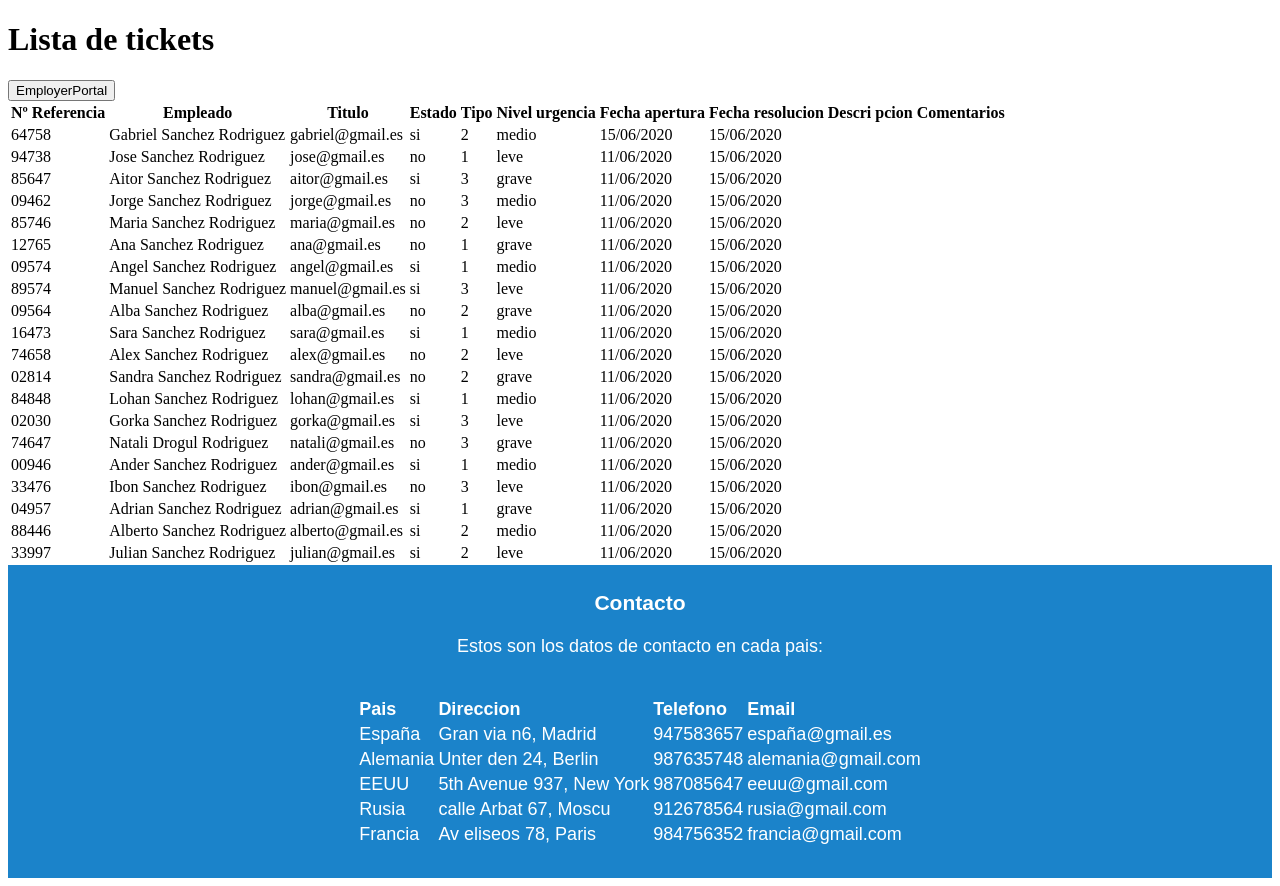
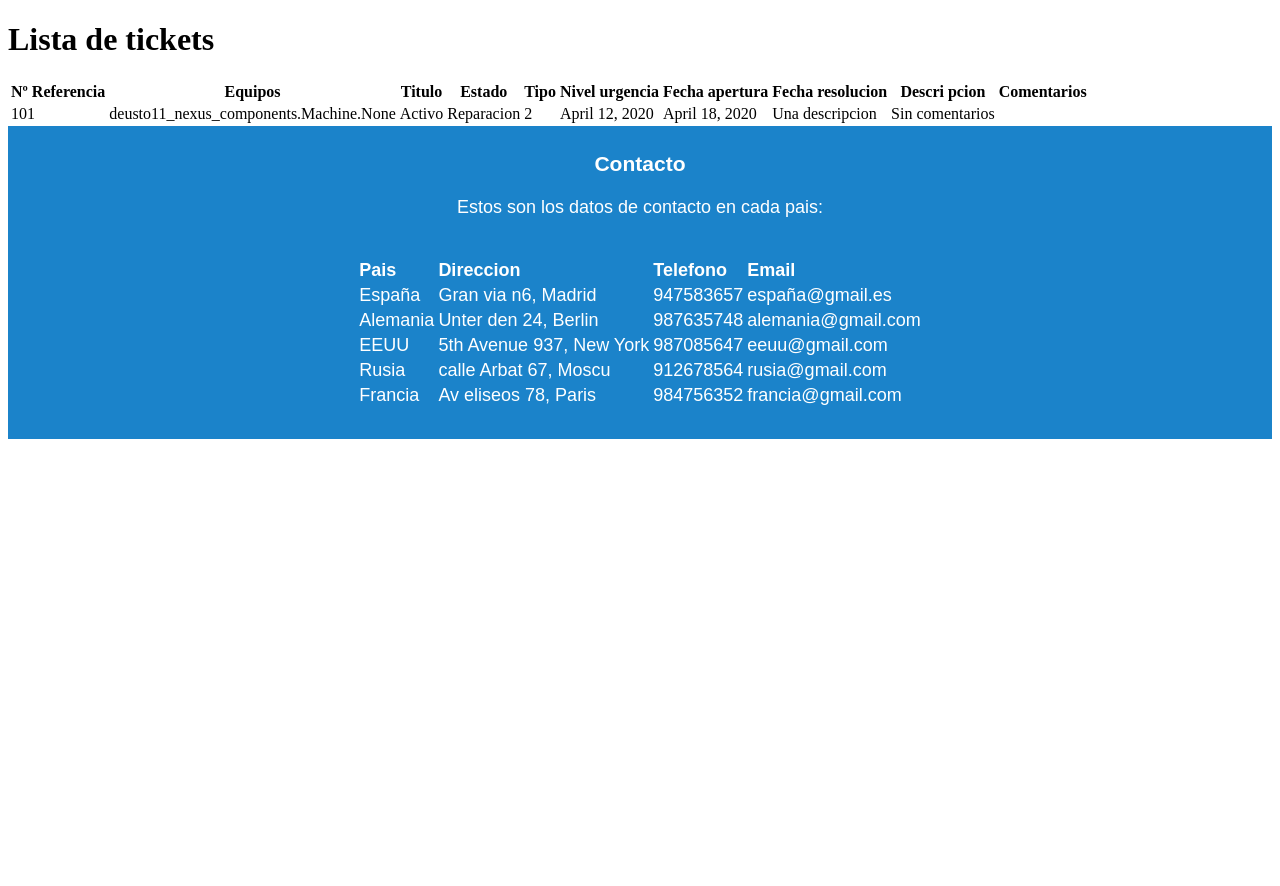
Before and after one commit to Grupo-Proyecto-Ingenieria-Web/Deusto11.Nexus, a Django app: page /nexus.com/employerPortal/ in a window 1280 px wide. Shown: the part 210-1096 px from the top of the page. After the commit the page ends 649 px from the top, so only its background shows below. Run offline with Django 3.2, Linux system fonts and the light colour scheme; data comes from the database, SQL or seed files in the repository.

Commit message:
list of tickets now available and other changes

```diff
--- a/deusto11_nexus/deusto11_nexus_components/Templates/UpdateMachine.html
+++ b/deusto11_nexus/deusto11_nexus_components/Templates/UpdateMachine.html
@@ -1,6 +1,6 @@
 {% extends "base.html" %}
 
-{% block tittle %}Pagina de detalle y actualización de empleado{% endblock %}
+{% block tittle %}{{ tittle }}{% endblock %}
 
 {% block content %}
 <!--    Here is the body code   -->
--- a/deusto11_nexus/deusto11_nexus_components/Templates/employerPortal.html
+++ b/deusto11_nexus/deusto11_nexus_components/Templates/employerPortal.html
@@ -1,21 +1,12 @@
 {% extends "base.html" %}
-{% block tittle %}Portal principal de empleado{% endblock %}
+{% block tittle %}{{ tittle }}{% endblock %}
 {% block content %}
 <h1>Lista de tickets</h1>
 <div>
-    <!--Change form-->
-       <form action="{% url 'employer_default_portal' %}" method="post">
-             {% csrf_token %}
-             {{ form.as_p }}
-            <input type="submit" value="EmployerPortal" />
-        </form>
-    <!--Change form-->
-</div>
     <table>
-
         <tr>
             <th>Nº Referencia</th>
-        <th>Empleado</th>
+            <th>Equipos</th>
             <th>Titulo</th>
             <th>Estado</th>
             <th>Tipo</th>
@@ -26,206 +17,33 @@
                 pcion</th>
             <th>Comentarios</th>
         </tr>
-
+        {% if list_tickets_already_exists %}
+            {% for ticket in list_tickets_already_exists %}
                 <tr>
-        <td>64758</td>
-        <td>Gabriel Sanchez Rodriguez</td>
-        <td>gabriel@gmail.es</td>
-        <td>si</td>
-        <td>2</td>
-        <td>medio</td>
-        <td>15/06/2020</td>
-        <td>15/06/2020</td>
+                    <td>{{ ticket.reference_number }}</td>
+                    <td>{{ ticket.machine }}</td>
+                    <td>{{ ticket.status }}</td>
+                    <td>{{ ticket.ticket_type }}</td>
+                    <td>{{ ticket.urgency_level }}</td>
+                    <td>{{ ticket.starting_date }}</td>
+                    <td>{{ ticket.resolution_date }}</td>
+                    <td>{{ ticket.description }}</td>
+                    <td>{{ ticket.comment }}</td>
                 </tr>
+            {% endfor %}
+        {% else %}
         <tr>
-        <td>94738</td>
-        <td>Jose Sanchez Rodriguez</td>
-        <td>jose@gmail.es</td>
-        <td>no</td>
-        <td>1</td>
-        <td>leve</td>
-        <td>11/06/2020</td>
-        <td>15/06/2020</td>
+            <th>No data</th>
+            <th>No data</th>
+            <th>No data</th>
+            <th>No data</th>
+            <th>No data</th>
+            <th>No data</th>
+            <th>No data</th>
+            <th>No data</th>
+            <th>No data</th>
         </tr>
-    <tr>
-        <td>85647</td>
-        <td>Aitor Sanchez Rodriguez</td>
-        <td>aitor@gmail.es</td>
-        <td>si</td>
-        <td>3</td>
-        <td>grave</td>
-        <td>11/06/2020</td>
-        <td>15/06/2020</td>
-    </tr>
-    <tr>
-        <td>09462</td>
-        <td>Jorge Sanchez Rodriguez</td>
-        <td>jorge@gmail.es</td>
-        <td>no</td>
-        <td>3</td>
-        <td>medio</td>
-        <td>11/06/2020</td>
-        <td>15/06/2020</td>
-    </tr>
-    <tr>
-        <td>85746</td>
-        <td>Maria Sanchez Rodriguez</td>
-        <td>maria@gmail.es</td>
-        <td>no</td>
-        <td>2</td>
-        <td>leve</td>
-        <td>11/06/2020</td>
-        <td>15/06/2020</td>
-    </tr>
-    <tr>
-        <td>12765</td>
-        <td>Ana Sanchez Rodriguez</td>
-        <td>ana@gmail.es</td>
-        <td>no</td>
-        <td>1</td>
-        <td>grave</td>
-        <td>11/06/2020</td>
-        <td>15/06/2020</td>
-    </tr>
-    <tr>
-        <td>09574</td>
-        <td>Angel Sanchez Rodriguez</td>
-        <td>angel@gmail.es</td>
-        <td>si</td>
-        <td>1</td>
-        <td>medio</td>
-        <td>11/06/2020</td>
-        <td>15/06/2020</td>
-    </tr>
-    <tr>
-        <td>89574</td>
-        <td>Manuel Sanchez Rodriguez</td>
-        <td>manuel@gmail.es</td>
-        <td>si</td>
-        <td>3</td>
-        <td>leve</td>
-        <td>11/06/2020</td>
-        <td>15/06/2020</td>
-    </tr>
-    <tr>
-        <td>09564</td>
-        <td>Alba Sanchez Rodriguez</td>
-        <td>alba@gmail.es</td>
-        <td>no</td>
-        <td>2</td>
-        <td>grave</td>
-        <td>11/06/2020</td>
-        <td>15/06/2020</td>
-    </tr>
-    <tr>
-        <td>16473</td>
-        <td>Sara Sanchez Rodriguez</td>
-        <td>sara@gmail.es</td>
-        <td>si</td>
-        <td>1</td>
-        <td>medio</td>
-        <td>11/06/2020</td>
-        <td>15/06/2020</td>
-    </tr>
-    <tr>
-        <td>74658</td>
-        <td>Alex Sanchez Rodriguez</td>
-        <td>alex@gmail.es</td>
-        <td>no</td>
-        <td>2</td>
-        <td>leve</td>
-        <td>11/06/2020</td>
-        <td>15/06/2020</td>
-    </tr>
-    <tr>
-        <td>02814</td>
-        <td>Sandra Sanchez Rodriguez</td>
-        <td>sandra@gmail.es</td>
-        <td>no</td>
-        <td>2</td>
-        <td>grave</td>
-        <td>11/06/2020</td>
-        <td>15/06/2020</td>
-    </tr>
-    <tr>
-        <td>84848</td>
-        <td>Lohan Sanchez Rodriguez</td>
-        <td>lohan@gmail.es</td>
-        <td>si</td>
-        <td>1</td>
-        <td>medio</td>
-        <td>11/06/2020</td>
-        <td>15/06/2020</td>
-    </tr>
-    <tr>
-        <td>02030</td>
-        <td>Gorka Sanchez Rodriguez</td>
-        <td>gorka@gmail.es</td>
-        <td>si</td>
-        <td>3</td>
-        <td>leve</td>
-        <td>11/06/2020</td>
-        <td>15/06/2020</td>
-    </tr>
-    <tr>
-        <td>74647</td>
-        <td>Natali Drogul Rodriguez</td>
-        <td>natali@gmail.es</td>
-        <td>no</td>
-        <td>3</td>
-        <td>grave</td>
-        <td>11/06/2020</td>
-        <td>15/06/2020</td>
-    </tr>
-    <tr>
-        <td>00946</td>
-        <td>Ander Sanchez Rodriguez</td>
-        <td>ander@gmail.es</td>
-        <td>si</td>
-        <td>1</td>
-        <td>medio</td>
-        <td>11/06/2020</td>
-        <td>15/06/2020</td>
-    </tr>
-    <tr>
-        <td>33476</td>
-        <td>Ibon Sanchez Rodriguez</td>
-        <td>ibon@gmail.es</td>
-        <td>no</td>
-        <td>3</td>
-        <td>leve</td>
-        <td>11/06/2020</td>
-        <td>15/06/2020</td>
-    </tr>
-    <tr>
-        <td>04957</td>
-        <td>Adrian Sanchez Rodriguez</td>
-        <td>adrian@gmail.es</td>
-        <td>si</td>
-        <td>1</td>
-        <td>grave</td>
-        <td>11/06/2020</td>
-        <td>15/06/2020</td>
-    </tr>
-    <tr>
-        <td>88446</td>
-        <td>Alberto Sanchez Rodriguez</td>
-        <td>alberto@gmail.es</td>
-        <td>si</td>
-        <td>2</td>
-        <td>medio</td>
-        <td>11/06/2020</td>
-        <td>15/06/2020</td>
-    </tr>
-    <tr>
-        <td>33997</td>
-        <td>Julian Sanchez Rodriguez</td>
-        <td>julian@gmail.es</td>
-        <td>si</td>
-        <td>2</td>
-        <td>leve</td>
-        <td>11/06/2020</td>
-        <td>15/06/2020</td>
-    </tr>
+        {% endif %}
      </table>
+</div>
 {% endblock %}
--- a/deusto11_nexus/deusto11_nexus_components/Templates/index.html
+++ b/deusto11_nexus/deusto11_nexus_components/Templates/index.html
@@ -1,6 +1,6 @@
 {% extends "base.html" %}
 
-{% block tittle %}Titulo de articulos{% endblock %}
+{% block tittle %}{{ tittle }}{% endblock %}
 
 {% block content %}
 <div>
--- a/deusto11_nexus/deusto11_nexus_components/Templates/machineRegistry.html
+++ b/deusto11_nexus/deusto11_nexus_components/Templates/machineRegistry.html
@@ -1,6 +1,6 @@
 {% extends "base.html" %}
 
-{% block tittle %}Registro para nuevo equipo{% endblock %}
+{% block tittle %}{{ tittle }}{% endblock %}
 
 {% block content %}
 <!--    Here is the body code   -->
--- a/deusto11_nexus/deusto11_nexus_components/Templates/ticketRegistry.html
+++ b/deusto11_nexus/deusto11_nexus_components/Templates/ticketRegistry.html
@@ -1,6 +1,6 @@
 {% extends "base.html" %}
 
-{% block tittle %}Registro para nuevo ticket{% endblock %}
+{% block tittle %}{{ tittle }}{% endblock %}
 
 {% block content %}
 <h1>NUEVO TICKET</h1>
--- a/deusto11_nexus/deusto11_nexus_components/Templates/updateEmployerProfile.html
+++ b/deusto11_nexus/deusto11_nexus_components/Templates/updateEmployerProfile.html
@@ -1,6 +1,6 @@
 {% extends "base.html" %}
 
-{% block tittle %}Pagina de detalle y actualización de empleado{% endblock %}
+{% block tittle %}{{ tittle }}{% endblock %}
 
 {% block content %}
 <!--    Here is the body code   -->
--- a/deusto11_nexus/deusto11_nexus_components/Templates/updateTicket.html
+++ b/deusto11_nexus/deusto11_nexus_components/Templates/updateTicket.html
@@ -1,6 +1,6 @@
 {% extends "base.html" %}
 
-{% block tittle %}Pagina de detalle y actualización de empleado{% endblock %}
+{% block tittle %}{{ tittle }}{% endblock %}
 
 {% block content %}
 <!--    Here is the body code   -->
--- a/deusto11_nexus/deusto11_nexus_components/Templates/vlogPortal.html
+++ b/deusto11_nexus/deusto11_nexus_components/Templates/vlogPortal.html
@@ -1,6 +1,6 @@
 {% extends "base.html" %}
 
-{% block tittle %}Titulo de articulos{% endblock %}
+{% block tittle %}{{ tittle }}{% endblock %}
 
 {% block content %}
 <!--    Here is the body code   -->
--- a/deusto11_nexus/deusto11_nexus_components/admin.py
+++ b/deusto11_nexus/deusto11_nexus_components/admin.py
@@ -6,5 +6,3 @@ from .models import Employee, Ticket, Machine
 admin.site.register(Employee)
 admin.site.register(Ticket)
 admin.site.register(Machine)
-
-# Register your models here.
--- a/deusto11_nexus/deusto11_nexus_components/forms.py
+++ b/deusto11_nexus/deusto11_nexus_components/forms.py
@@ -1,20 +1,24 @@
 from django import forms
 from .models import Employee, Ticket, Machine
+
 #Para coger de esta clase los atributos de empleado
 class EmployerForm(forms.ModelForm):
     class Meta:
         model = Employee
         fields = "__all__"
+
 #Para coger de esta clase los atributos de ticket
 class TicketForm(forms.ModelForm):
     class Meta:
         model = Ticket
         fields = "__all__"
+
 #Para coger de esta clase los atributos de maquina
 class MachineForm(forms.ModelForm):
     class Meta:
         model = Machine
         fields = "__all__"
+
 #Para coger de esta clase los atributos de logear empleado
 class EmployerLoginForm(forms.ModelForm):
     class Meta:
--- a/deusto11_nexus/deusto11_nexus_components/models.py
+++ b/deusto11_nexus/deusto11_nexus_components/models.py
@@ -1,4 +1,5 @@
 from django.db import models
+
 #Aqui ponemos todos los atributos de maquina
 class Machine(models.Model):
     set_number = models.IntegerField(null=False, blank=False, default=7850, unique=True)
@@ -11,9 +12,11 @@ class Machine(models.Model):
     provider_telefone = models.IntegerField()
     floor_on_premise = models.IntegerField()
     # ticket = models.ForeignKey(Ticket, on_delete=models.CASCADE)
+
 #Esto es para que se vea
     def __str__(self):
         return f"id={self.id}, numero_serie={self.set_number}, modelo={self.model}, marca={self.brand}, tipo_equipo={self.machine_type}, fecha_adquisicion={self.get_date}, fecha_puesta_en_marcha={self.start_up_date}, proveedor_nombre={self.provider_name}, proveedor_telefono={self.provider_telefone}, planta={self.floor_on_premise}"
+
 #Aqui ponemos todos los atributos de ticket
 class Ticket(models.Model):
     reference_number = models.IntegerField(null=False, blank=False, default=101, unique=True)
@@ -27,6 +30,7 @@ class Ticket(models.Model):
     comment = models.CharField(max_length=1000)
     # employee = models.ForeignKey(Employee, on_delete=models.CASCADE)
     machine = models.ManyToManyField(Machine)
+
 #Esto es para que se vea
     def __str__(self):
         return f"id={self.id}, numero_referencia={self.reference_number}, titulo={self.title}, descripcion={self.description}, fecha_apertura={self.starting_date}, fecha_resolucion={self.resolution_date}, nivel_urgencia={self.urgency_level}, tipo={self.ticket_type}, estado={self.status}, comentario={self.comment}, machine{self.machine}"
@@ -41,6 +45,7 @@ class Employee(models.Model):
     user_nick = models.CharField(max_length=10, null=False, blank=False, default="user", unique=True)
     password = models.CharField(max_length=20, null=False, blank=False, default="password")
     ticket = models.ManyToManyField(Ticket)
+
 #Esto es para que se vea
     def __str__(self):
         return f"id={self.id}, dni={self.dni}, nombre={self.name}, apellidos={self.surname}, email={self.email}, telefono={self.telefone_number}, nick={self.user_nick}, tocket= {self.ticket}, contrasena={self.password}"
--- a/deusto11_nexus/deusto11_nexus_components/urls.py
+++ b/deusto11_nexus/deusto11_nexus_components/urls.py
@@ -1,5 +1,6 @@
 from django.urls import path
 from . import views
+
 #Aqui pondremos todas las urls que nos permitiran acceder a las distintas paginas
 urlpatterns = [
     path('', views.IndexView.as_view(), name='index_default_view'),
--- a/deusto11_nexus/deusto11_nexus_components/views.py
+++ b/deusto11_nexus/deusto11_nexus_components/views.py
@@ -15,6 +15,7 @@ import deusto11_nexus_services.auth as nexus_services_auth
 _logger = nexus_services_logs.Logging(statics.NEXUS_VIEWS_LOGGING_NAME)
 _views_manager_service = nexus_services_views_manager.ViewsManagerService()
 _auth = nexus_services_auth.Authentication()
+
 #Aqui tenemos las views de index
 class IndexView(View):
 
@@ -30,7 +31,7 @@ class IndexView(View):
         if(_auth.check_model_employer_authentication(login_model, _logger, _views_manager_service)):
             return redirect('employer_default_portal')
         else:
-            return redirect('index_default_view')
+            return redirect('index_default_vierw')
 
     def __create_model(self, request):
         login_model = EmployerLoginModel()
@@ -44,7 +45,7 @@ class EmployerPortalView(ListView):
     model = Ticket
     template_name = "employerPortal.html"
     queryset_all_articles = Ticket.objects.order_by("id")
-    context_object_name = "list_employers_already_exists"
+    context_object_name = "list_tickets_already_exists"
 
     def get_context_data(self, **kwargs):
         all_context = super(EmployerPortalView, self).get_context_data(**kwargs)
@@ -53,16 +54,12 @@ class EmployerPortalView(ListView):
 
 #El vlog informativo
 class VlogPortalView(View):
-    template_name = "vlogPortal.html"
 
-    def get_context_data(self, **kwargs):
-        all_context = super(VlogPortalView, self).get_context_data(**kwargs)
-        all_context["tittle"] = "Principle vlog portal"
-        return all_context
-
+    def get(self, request, *args, **kwargs):
+        tittle = 'Vlog nexus'
+        return render(request, 'vlogPortal.html', _views_manager_service.build_context_form(tittle, ""))
 
 # Falta comprobar que la nick sea siempre diferente
-#Para registrar un empleado
 class EmployerRegistryView(View):
 
     def get(self, request, *args, **kwargs):
```
Also changed, not shown: deusto11_nexus/deusto11_nexus_components/Templates/employerRegistry.html (+1 -21 lines), deusto11_nexus/deusto11_nexus_components/apps.py (line endings or trailing spaces), deusto11_nexus/deusto11_nexus_services/logging.py (line endings or trailing spaces), deusto11_nexus/deusto11_nexus_services/viewsManageService.py (line endings or trailing spaces). Lines whose indentation alone changed are shown as unchanged.
